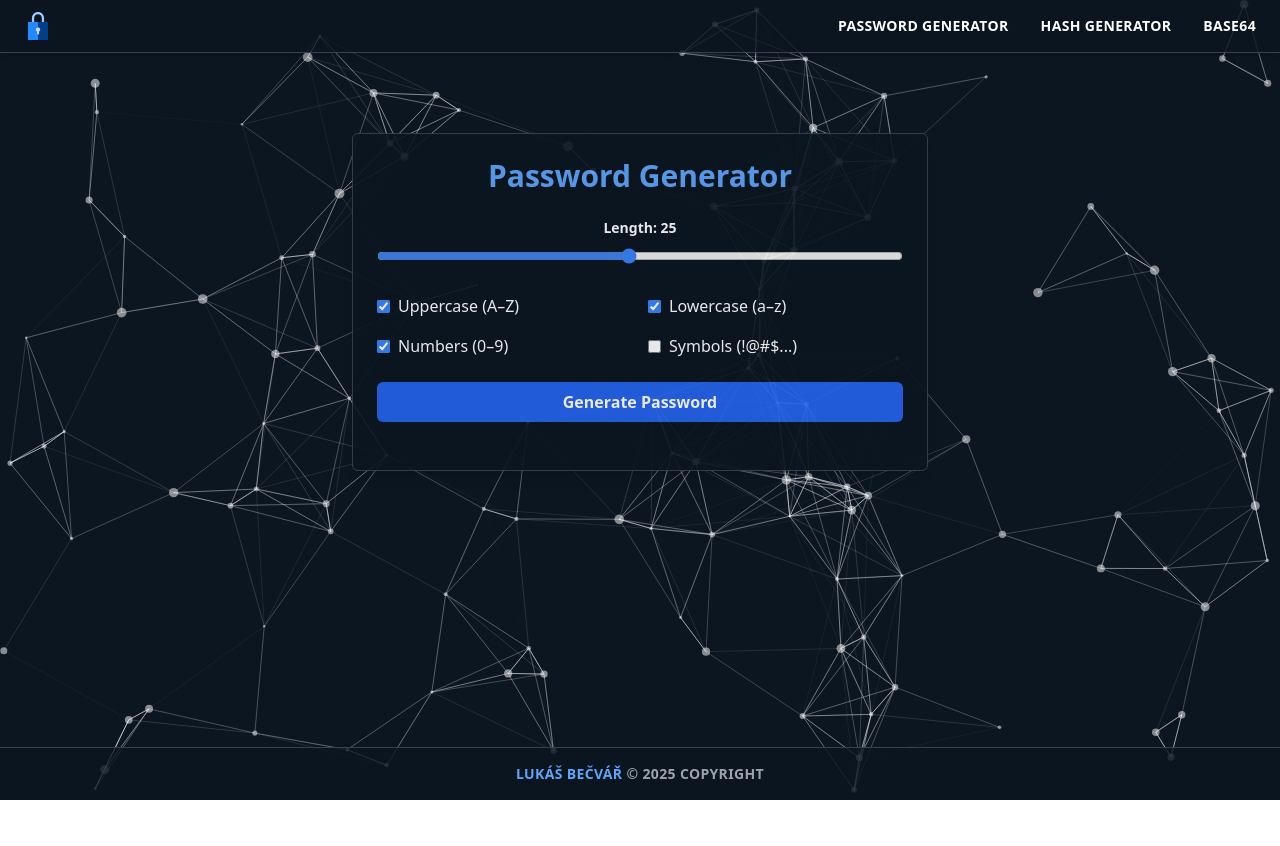
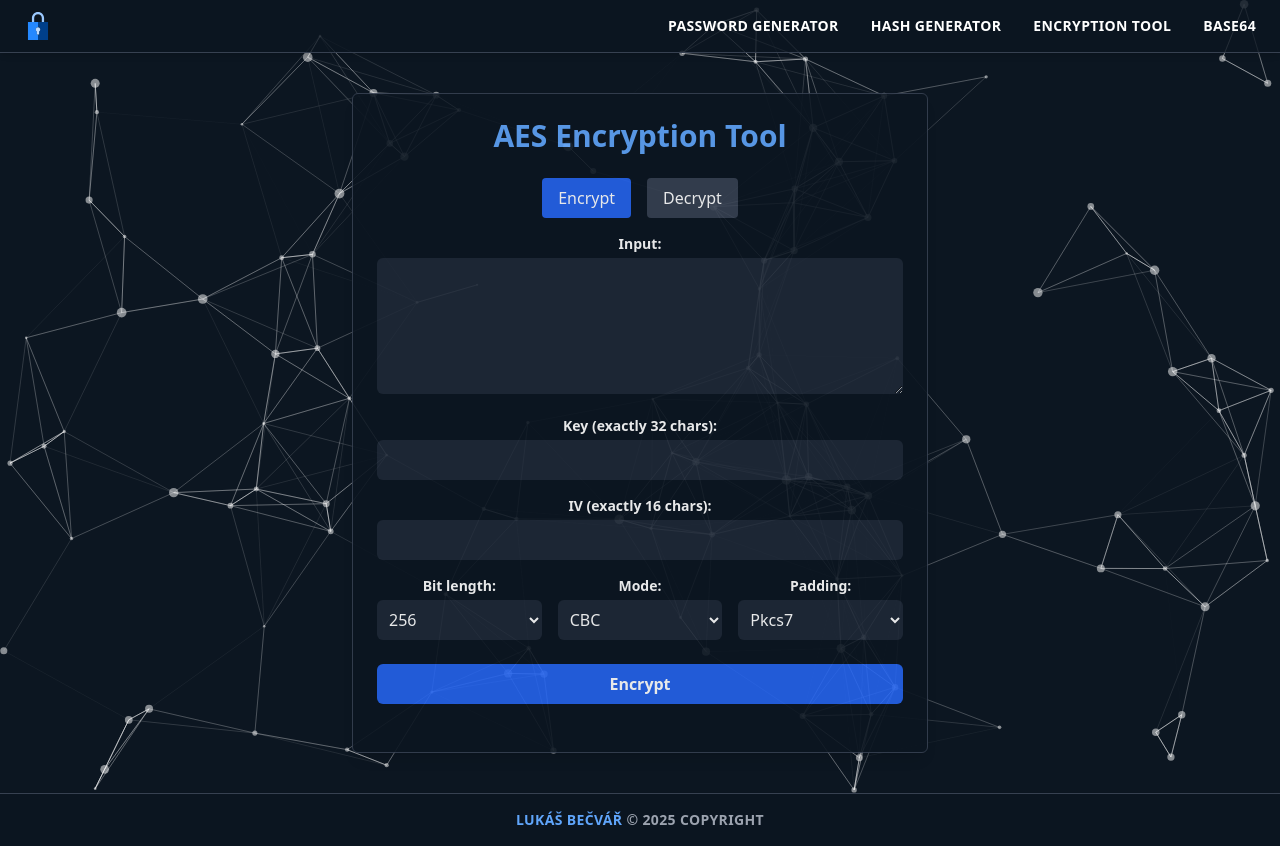
Before and after one commit to lukasbecvar/password-and-hash-generator, a React (Vite) app: page /encryption in a window 1280 px wide. Before the commit the page ends 800 px from the top, so only its background shows below. Built offline with nearby package versions, Linux system fonts and the light colour scheme.

Commit message:
added aes encryption tool

```diff
--- /dev/null
+++ b/src/components/EncryptionTool.jsx
@@ -0,0 +1,163 @@
+// include react functions
+import { useState } from "react"
+
+// include crypto functions
+import CryptoJS from "crypto-js"
+
+export default function EncryptionTool() {
+	const [iv, setIv] = useState("")
+    const [key, setKey] = useState("")
+	const [error, setError] = useState("")
+	const [input, setInput] = useState("")
+	const [mode, setMode] = useState("CBC")
+	const [output, setOutput] = useState("")
+	const [copied, setCopied] = useState(false)
+	const [bitLength, setBitLength] = useState(256)
+	const [action, setAction] = useState("encrypt")
+	const [padding, setPadding] = useState("Pkcs7")
+
+	const requiredIVLength = 16
+	const requiredKeyLength = bitLength / 8
+
+    // handle encrypt / decrypt
+	const encryptOrDecrypt = () => {
+		setError("")
+		setOutput("")
+
+		// validate input
+		if (!key) return setError("Encryption key is required.")
+		if (key.length !== requiredKeyLength) {
+			return setError(`Key must be exactly ${requiredKeyLength} characters long for ${bitLength}-bit AES.`)
+		}
+		if (!input) return setError("Input is required.")
+
+		if (mode !== "ECB") {
+			if (!iv) return setError("IV is required for selected mode.")
+			if (iv.length !== requiredIVLength) {
+				return setError(`IV must be exactly ${requiredIVLength} characters long.`)
+			}
+		}
+
+		try {
+			const keyBytes = CryptoJS.enc.Utf8.parse(key)
+			const ivBytes = CryptoJS.enc.Utf8.parse(iv)
+			const modeObj = CryptoJS.mode[mode]
+			const paddingObj = CryptoJS.pad[padding]
+
+			let result = ""
+
+			if (action === "encrypt") {
+				const encrypted = CryptoJS.AES.encrypt(input, keyBytes, {
+					iv: ivBytes,
+					mode: modeObj,
+					padding: paddingObj,
+					keySize: bitLength / 32,
+				})
+				result = encrypted.toString()
+			} else {
+				const decrypted = CryptoJS.AES.decrypt(
+					input,
+					keyBytes,
+					{
+						iv: ivBytes,
+						mode: modeObj,
+						padding: paddingObj,
+						keySize: bitLength / 32,
+					}
+				)
+				result = decrypted.toString(CryptoJS.enc.Utf8)
+
+				if (!result) throw new Error("Decryption failed. Possibly wrong key, IV, mode or padding.")
+			}
+
+			setOutput(result)
+		} catch (err) {
+			setError("Error: " + err.message)
+		}
+	}
+
+	const copyToClipboard = async () => {
+		if (!output) return
+		await navigator.clipboard.writeText(output)
+		setCopied(true)
+		setTimeout(() => setCopied(false), 1500)
+	}
+
+	return (
+		<div className="md:max-w-xl max-w-xl mx-auto p-6 md:mt-10 md:mb-10 bg-[#0c1621] text-white md:rounded-md md:shadow-lg md:border border-gray-700 z-10 opacity-90">
+			<h1 className="text-3xl font-bold text-blue-400 mb-6 text-center">AES Encryption Tool</h1>
+
+			{/* action toggle */}
+			<div className="mb-4 flex justify-center gap-4">
+				<button onClick={() => setAction("encrypt")} className={`px-4 py-2 rounded ${action === "encrypt" ? "bg-blue-600" : "bg-gray-700"}`}>Encrypt</button>
+				<button onClick={() => setAction("decrypt")} className={`px-4 py-2 rounded ${action === "decrypt" ? "bg-blue-600" : "bg-gray-700"}`}>Decrypt</button>
+			</div>
+
+			{/* input */}
+			<div className="mb-4">
+				<label className="block text-sm font-semibold mb-1">Input:</label>
+				<textarea className="w-full p-2 bg-gray-800 text-white rounded-md resize-y" rows={5} value={input} onChange={(e) => setInput(e.target.value)} />
+			</div>
+
+			{/* key */}
+			<div className="mb-4">
+				<label className="block text-sm font-semibold mb-1">Key (exactly {requiredKeyLength} chars):</label>
+				<input className="w-full p-2 bg-gray-800 text-white rounded-md" value={key} onChange={(e) => setKey(e.target.value)} />
+			</div>
+
+			{/* IV */}
+			{mode !== "ECB" && (
+				<div className="mb-4">
+					<label className="block text-sm font-semibold mb-1">IV (exactly {requiredIVLength} chars):</label>
+					<input className="w-full p-2 bg-gray-800 text-white rounded-md" value={iv} onChange={(e) => setIv(e.target.value)} />
+				</div>
+			)}
+
+			{/* bit length, mode and padding */}
+			<div className="grid grid-cols-1 md:grid-cols-3 gap-4 mb-6">
+				<div>
+					<label className="block text-sm font-semibold mb-1">Bit length:</label>
+					<select className="w-full p-2 bg-gray-800 text-white rounded-md" value={bitLength} onChange={(e) => setBitLength(parseInt(e.target.value))}>
+						<option value={128}>128</option>
+						<option value={192}>192</option>
+						<option value={256}>256</option>
+					</select>
+				</div>
+				<div>
+					<label className="block text-sm font-semibold mb-1">Mode:</label>
+					<select className="w-full p-2 bg-gray-800 text-white rounded-md" value={mode} onChange={(e) => setMode(e.target.value)}>
+						{["CBC", "CFB", "OFB", "CTR", "ECB"].map((m) => (
+							<option key={m} value={m}>{m}</option>
+						))}
+					</select>
+				</div>
+				<div>
+					<label className="block text-sm font-semibold mb-1">Padding:</label>
+					<select className="w-full p-2 bg-gray-800 text-white rounded-md" value={padding} onChange={(e) => setPadding(e.target.value)}>
+						{["Pkcs7", "AnsiX923", "Iso10126", "ZeroPadding", "NoPadding"].map((p) => (
+							<option key={p} value={p}>{p}</option>
+						))}
+					</select>
+				</div>
+			</div>
+
+			{/* button */}
+			<button onClick={encryptOrDecrypt} className="w-full bg-blue-600 hover:bg-blue-700 transition text-white font-semibold py-2 px-4 rounded-md mb-6">
+				{action === "encrypt" ? "Encrypt" : "Decrypt"}
+			</button>
+
+			{/* error message */}
+			{error && <div className="text-red-500 text-sm mb-4">{error}</div>}
+
+			{/* output */}
+			{output && (
+				<div className="relative">
+					<div className="bg-gray-800 rounded-md p-3 mb-2 font-mono text-sm break-all">{output}</div>
+					<button onClick={copyToClipboard} className="absolute top-2 right-2 text-xs bg-blue-500 hover:bg-blue-600 transition px-2 py-1 rounded text-white">
+						{copied ? "Copied!" : "Copy"}
+					</button>
+				</div>
+			)}
+		</div>
+	)
+}
--- a/src/main.jsx
+++ b/src/main.jsx
@@ -15,6 +15,7 @@ import Base64EncoderDecoder from './components/Base64EncoderDecoder'
 
 // include other elements
 import ParticlesBackground from './others/ParticlesBackground'
+import EncryptionTool from './components/EncryptionTool'
 
 // main app function component routing
 export default function App() {
@@ -22,6 +23,7 @@ export default function App() {
     const navLinks = [
         { path: "/", label: "Password generator" },
         { path: "/hash", label: "Hash generator" },
+        { path: "/encryption", label: "Encryption tool" },
         { path: "/base64", label: "Base64" }
     ]
 
@@ -71,6 +73,7 @@ export default function App() {
                         <Routes>
                             <Route path="*" element={<PasswordGenerator/>}/>
                             <Route path="/hash" element={<HashGenerator/>}/>
+                            <Route path="/encryption" element={<EncryptionTool/>}/>
                             <Route path="/base64" element={<Base64EncoderDecoder/>}/>
                         </Routes>
                     </div>
```
Also changed, not shown: 1 other file (tests, documents, lock files or other folders).
